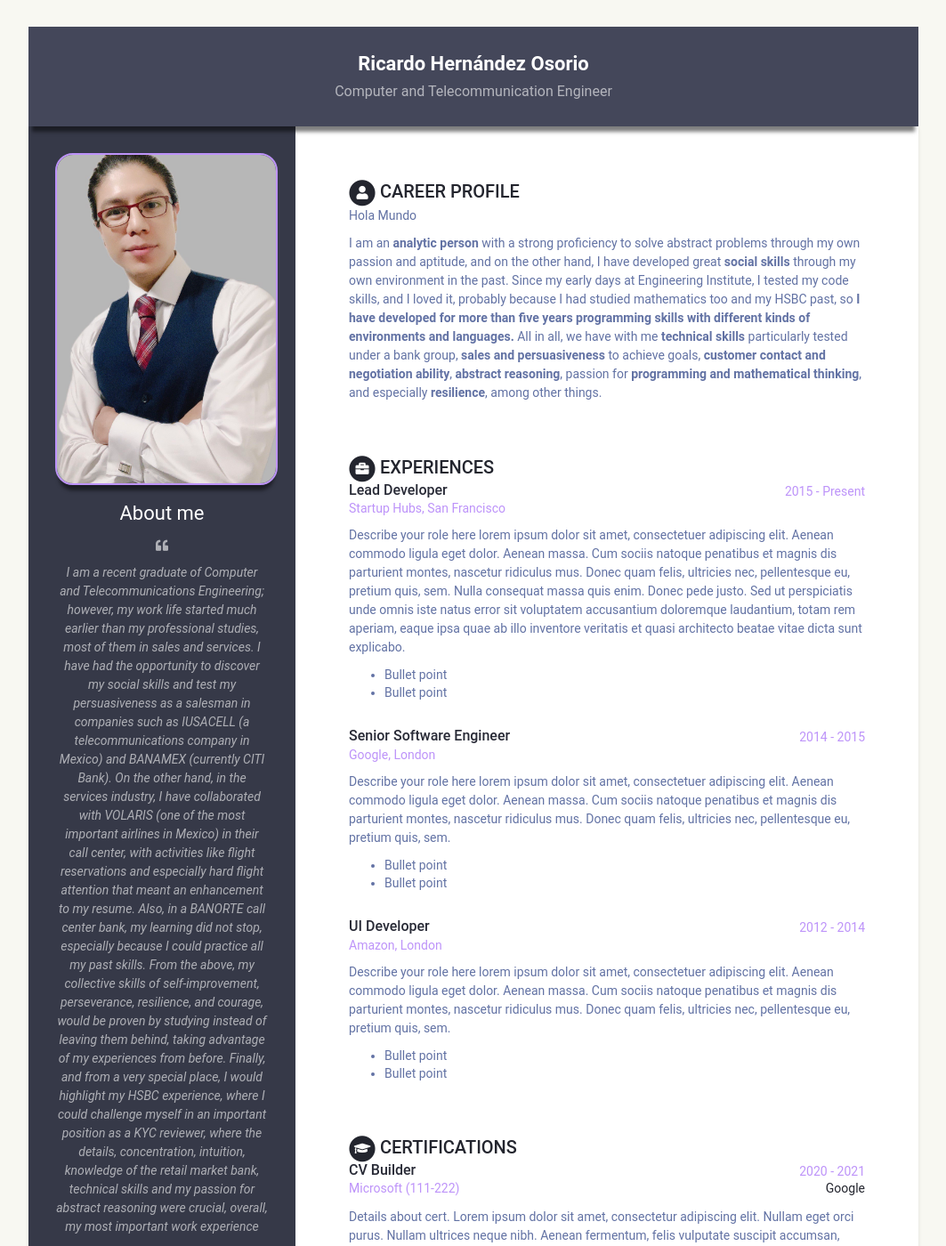
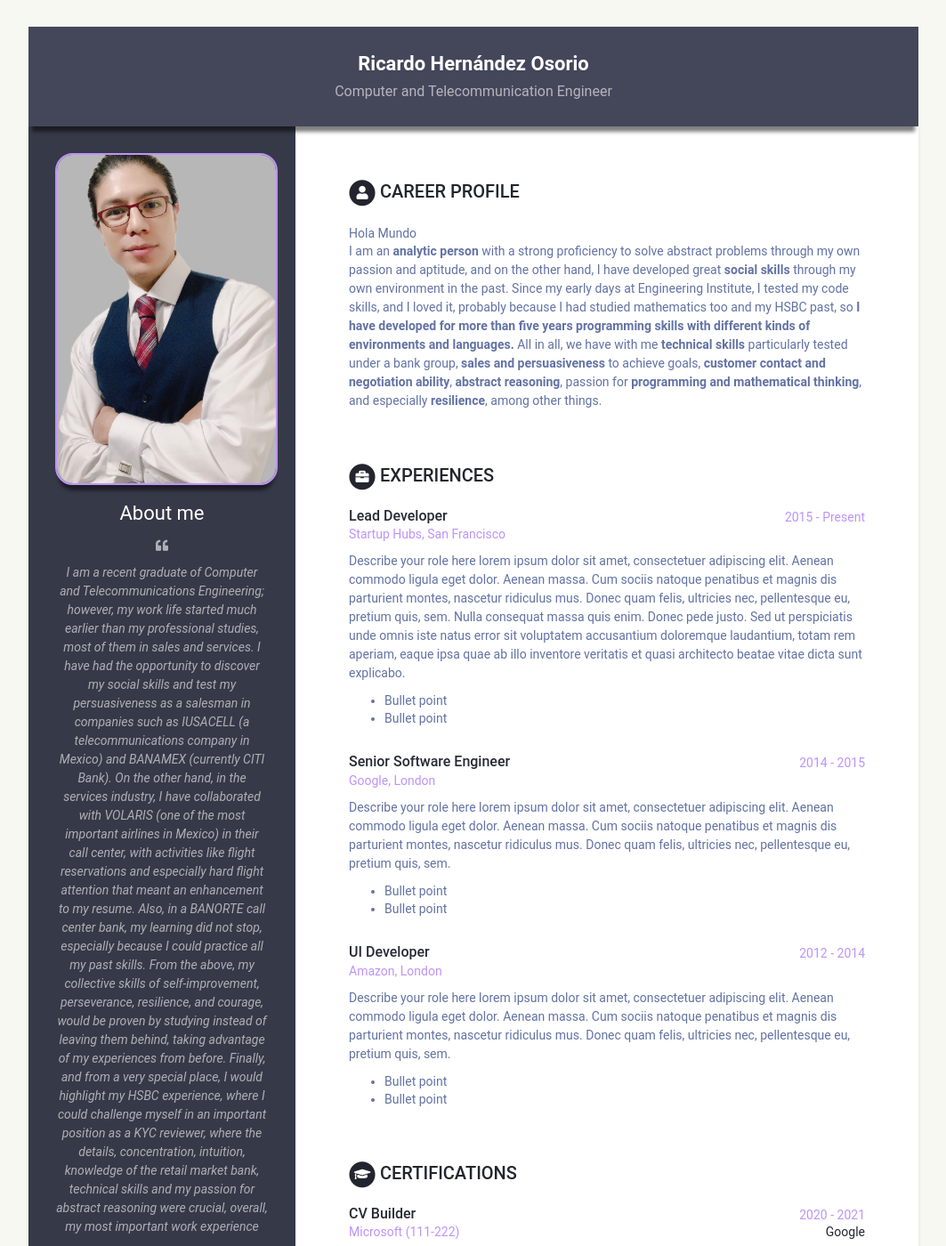
Before and after one commit to RicardoUAMmx/webcode, a Jekyll site: the page built from index.html, in a window 1280 px wide and 1400 px high. Shown: the whole window at 89% size, without its empty margins (108-1171 px from the left). Built offline with Jekyll 4.4.1, drawn with Linux system fonts in a browser that asks for light colours.

Commit message:
experimental cv-theme

```diff
--- a/_includes/career-profile.html
+++ b/_includes/career-profile.html
@@ -2,7 +2,6 @@
 {% if career-profile %}
 <section class="section summary-section">
 
-  <div class="container-section">
   <h2 class="section-title">
     <span class="fa-stack fa-xs">
       <i class="fas fa-circle fa-stack-2x"></i>
@@ -10,8 +9,7 @@
     </span>
     {{ career-profile.title }}
   </h2>
-  <p>Hola Mundo</p>
-  </div>
+  <span>Hola Mundo</span>
 
   <div class="summary">
     {{ career-profile.summary | markdownify }}
--- a/_sass/_base.scss
+++ b/_sass/_base.scss
@@ -190,18 +190,12 @@ p {
     font-size: 20px;
     font-weight: 500;
     color: darken($theme-color, 15%);
+    position: relative;
     margin-top: 0;
-    margin-bottom: 0;
+    margin-bottom: 20px;
   }
   .section {
     margin-bottom: 60px;
-	  .container-section-upper {
-		display: flex;
-		margin-top: 0;
-		margin-bottom: 20px;
-		flex-wrap: wrap;
-		flex: 1 1 auto;
-	  }
   }
 
   .experiences-section,
```
